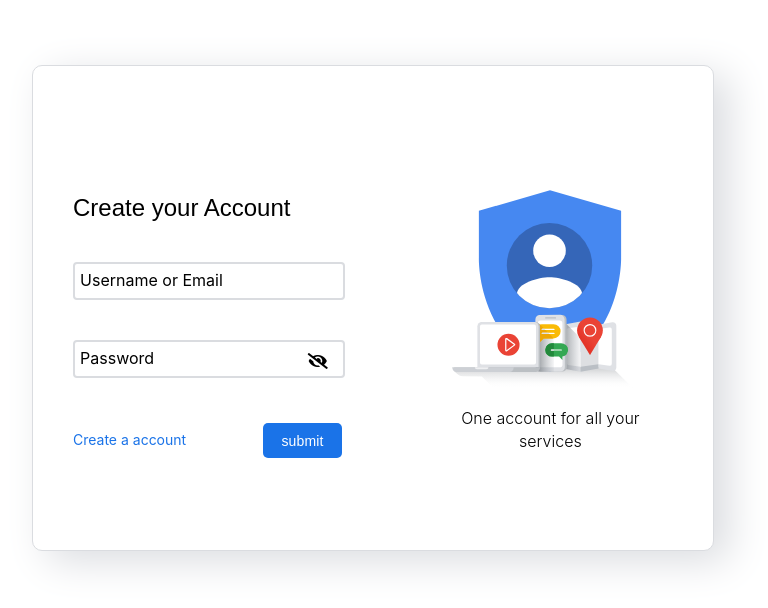
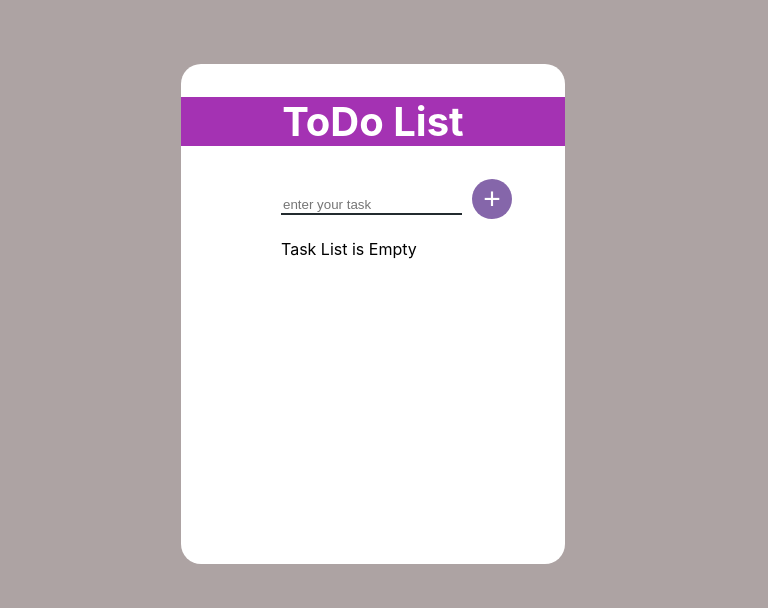
Before and after one commit to Shreyaswrp/TodoApp, a React (Create React App) app: page /ToDo in a window 1280 px wide. Shown: the top 608 px of the page, without its empty margins (267-1035 px from the left). Built offline with nearby package versions, Linux system fonts and the light colour scheme.

Commit message:
add-added routing

```diff
--- a/package.json
+++ b/package.json
@@ -12,7 +12,10 @@
     "@testing-library/user-event": "^12.1.10",
     "axios": "^0.21.1",
     "react": "^17.0.1",
+    "react-confirm-alert": "^2.6.2",
     "react-dom": "^17.0.1",
+    "react-router": "^5.2.0",
+    "react-router-dom": "^5.2.0",
     "react-scripts": "4.0.1",
     "web-vitals": "^0.2.4"
   },
--- a/src/App.js
+++ b/src/App.js
@@ -1,9 +1,12 @@
 import Login from "./Pages/Loginpage/Login";
+import { Route } from "react-router-dom";
+import Todo from "./Components/Todo";
 
 function App() {
   return (
     <div>
-      <Login></Login>
+      <Route path="/" exact component={Login}></Route>
+      <Route path="/Todo" exact component={Todo}></Route>
     </div>
   );
 }
--- a/src/Pages/Loginpage/Login.js
+++ b/src/Pages/Loginpage/Login.js
@@ -58,27 +58,29 @@ export class Login extends Component {
     });
   };
 
-  loginHandler = () => {
+  changeType = () => {
+    this.setState({
+      passwordtype: !this.state.passwordtype,
+    });
+  };
+
+  loginHandler = async () => {
     const user = {
       user_email: this.state.username,
       password: this.state.password,
     };
-    axios
+
+    const resp = axios
       .post("http://api.ganies.com/login", user)
       .then((res) => {
         console.log(res.data);
-        alert("your loged in");
+        if (res.status === 200) {
+          return this.props.history.push("/Todo");
+        }
       })
       .catch((err) => {
         console.log(err.response.statusText);
-        alert("cannot login");
       });
-  };
-
-  changeType = () => {
-    this.setState({
-      passwordtype: !this.state.passwordtype,
-    });
   };
 
   render() {
@@ -124,7 +126,7 @@ export class Login extends Component {
 
           <span className="errorMsg">{this.state.passwordErrMsg}</span>
           <button className="submit-Button" type="submit">
-            submit
+            LogIn
           </button>
           <a className="newAccount-Link"> Create a account</a>
         </form>
--- a/src/index.css
+++ b/src/index.css
@@ -1,5 +1,5 @@
 body {
-  background-color: white;
+  background-color: rgb(173, 163, 163);
   margin: 0;
   font-family: -apple-system, BlinkMacSystemFont, "Segoe UI", "Roboto", "Oxygen",
     "Ubuntu", "Cantarell", "Fira Sans", "Droid Sans", "Helvetica Neue",
--- a/src/index.js
+++ b/src/index.js
@@ -2,10 +2,13 @@ import React from "react";
 import ReactDOM from "react-dom";
 import "./index.css";
 import App from "./App";
+import { BrowserRouter } from "react-router-dom";
 
 ReactDOM.render(
   <React.StrictMode>
-    <App />
+    <BrowserRouter>
+      <App />
+    </BrowserRouter>
   </React.StrictMode>,
   document.getElementById("root")
 );
```
Also changed, not shown: 2 other files (tests, documents, lock files or other folders).
